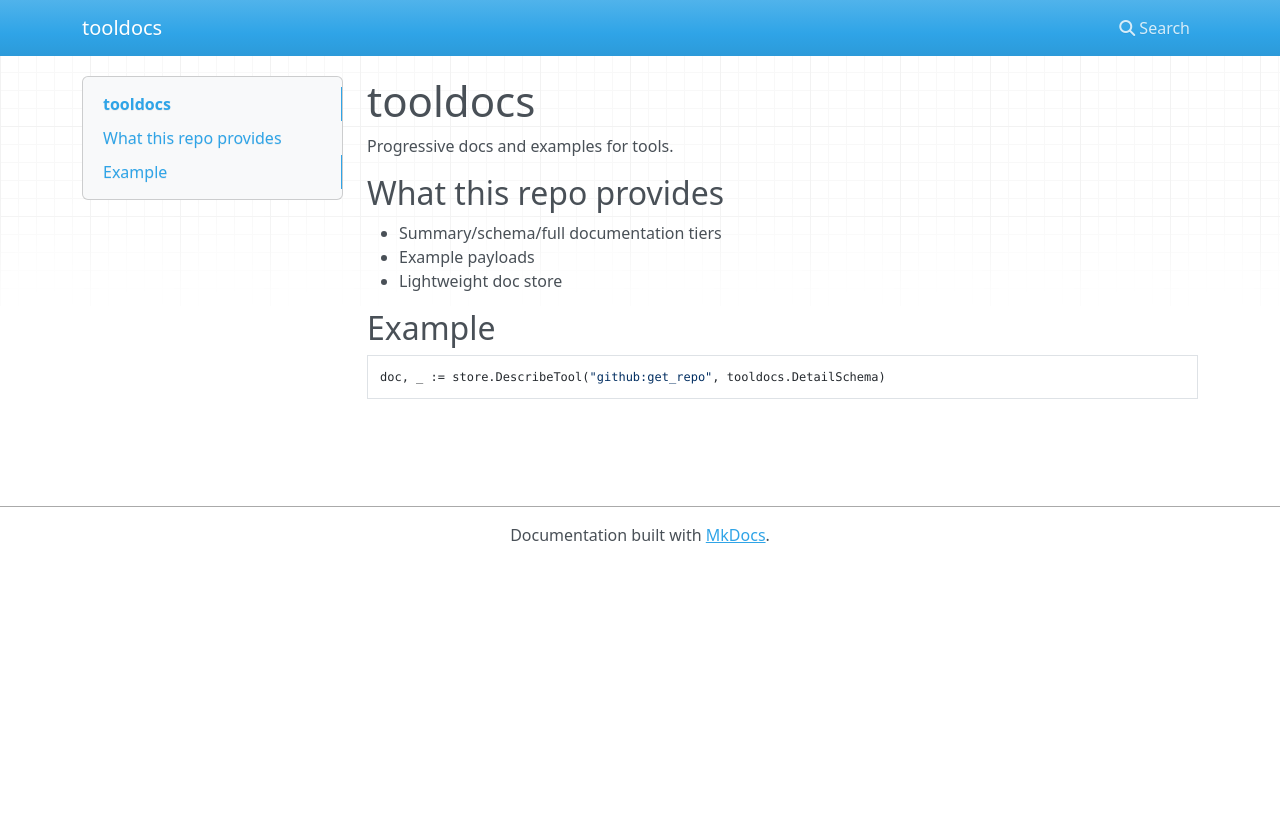
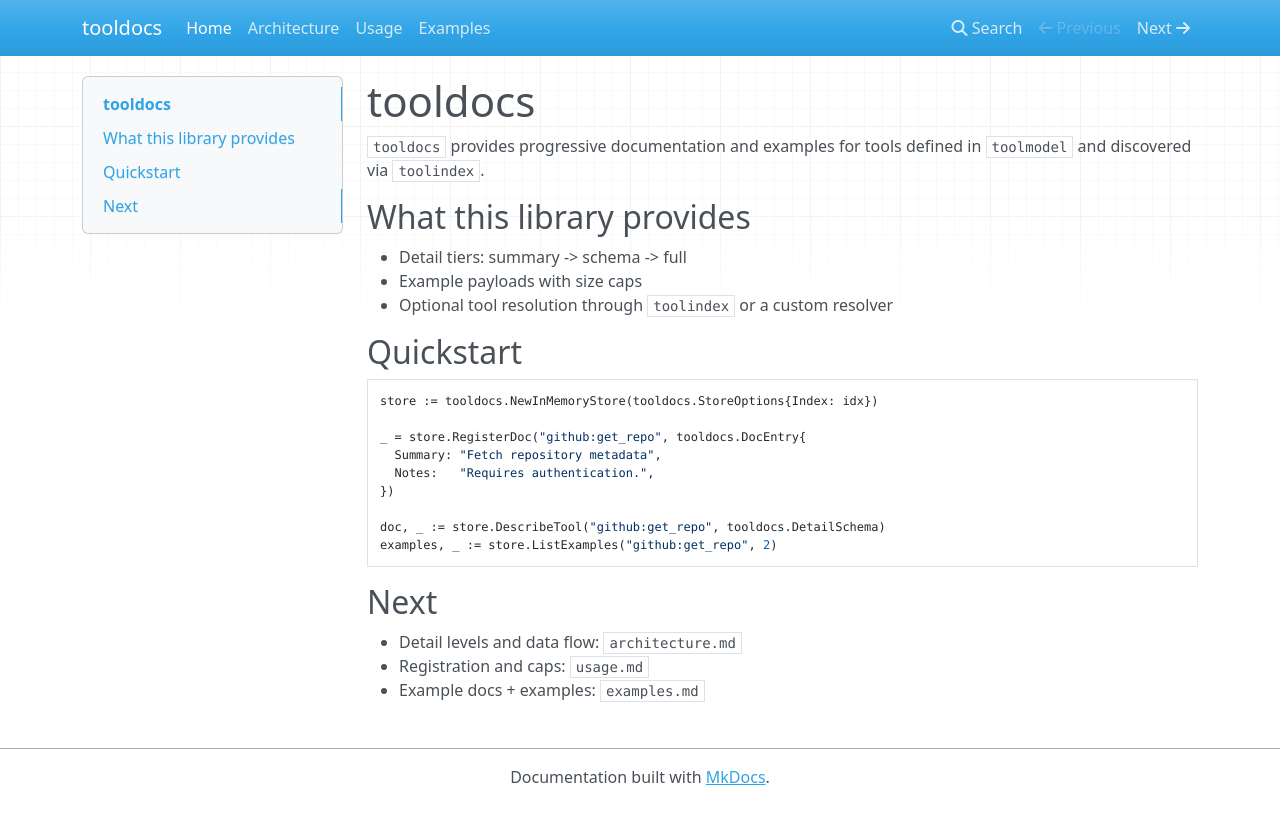
Before and after one commit to jonwraymond/tooldocs, an MkDocs documentation site: the page built from docs/index.md, in a window 1280 px wide. Shown: the top 824 px of the page. Built offline with MkDocs 1.6.1, drawn with Linux system fonts in a browser that asks for light colours; nearby versions of some CDN libraries.

Commit message:
Expand documentation

````diff
--- a/docs/index.md
+++ b/docs/index.md
@@ -1,15 +1,30 @@
 # tooldocs
 
-Progressive docs and examples for tools.
+`tooldocs` provides progressive documentation and examples for tools defined in
+`toolmodel` and discovered via `toolindex`.
 
-## What this repo provides
+## What this library provides
 
-- Summary/schema/full documentation tiers
-- Example payloads
-- Lightweight doc store
+- Detail tiers: summary -> schema -> full
+- Example payloads with size caps
+- Optional tool resolution through `toolindex` or a custom resolver
 
-## Example
+## Quickstart
 
 ```go
+store := tooldocs.NewInMemoryStore(tooldocs.StoreOptions{Index: idx})
+
+_ = store.RegisterDoc("github:get_repo", tooldocs.DocEntry{
+  Summary: "Fetch repository metadata",
+  Notes:   "Requires authentication.",
+})
+
 doc, _ := store.DescribeTool("github:get_repo", tooldocs.DetailSchema)
+examples, _ := store.ListExamples("github:get_repo", 2)
 ```
+
+## Next
+
+- Detail levels and data flow: `architecture.md`
+- Registration and caps: `usage.md`
+- Example docs + examples: `examples.md`
--- a/mkdocs.yml
+++ b/mkdocs.yml
@@ -2,3 +2,6 @@ site_name: tooldocs
 docs_dir: docs
 nav:
   - Home: index.md
+  - Architecture: architecture.md
+  - Usage: usage.md
+  - Examples: examples.md
````
Also changed, not shown: docs/architecture.md (added, +27 -0 lines), docs/examples.md (added, +34 -0 lines), docs/usage.md (added, +45 -0 lines).
